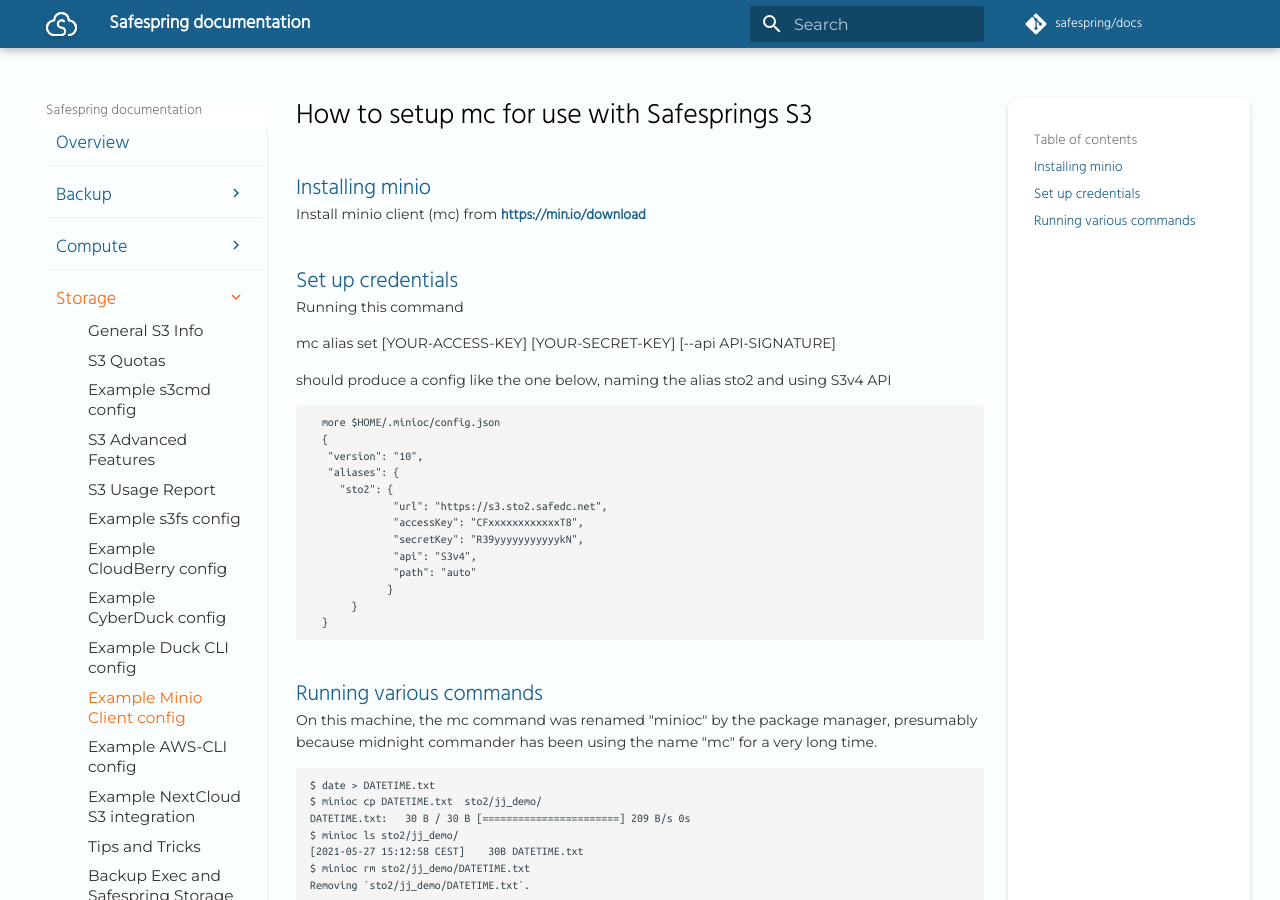
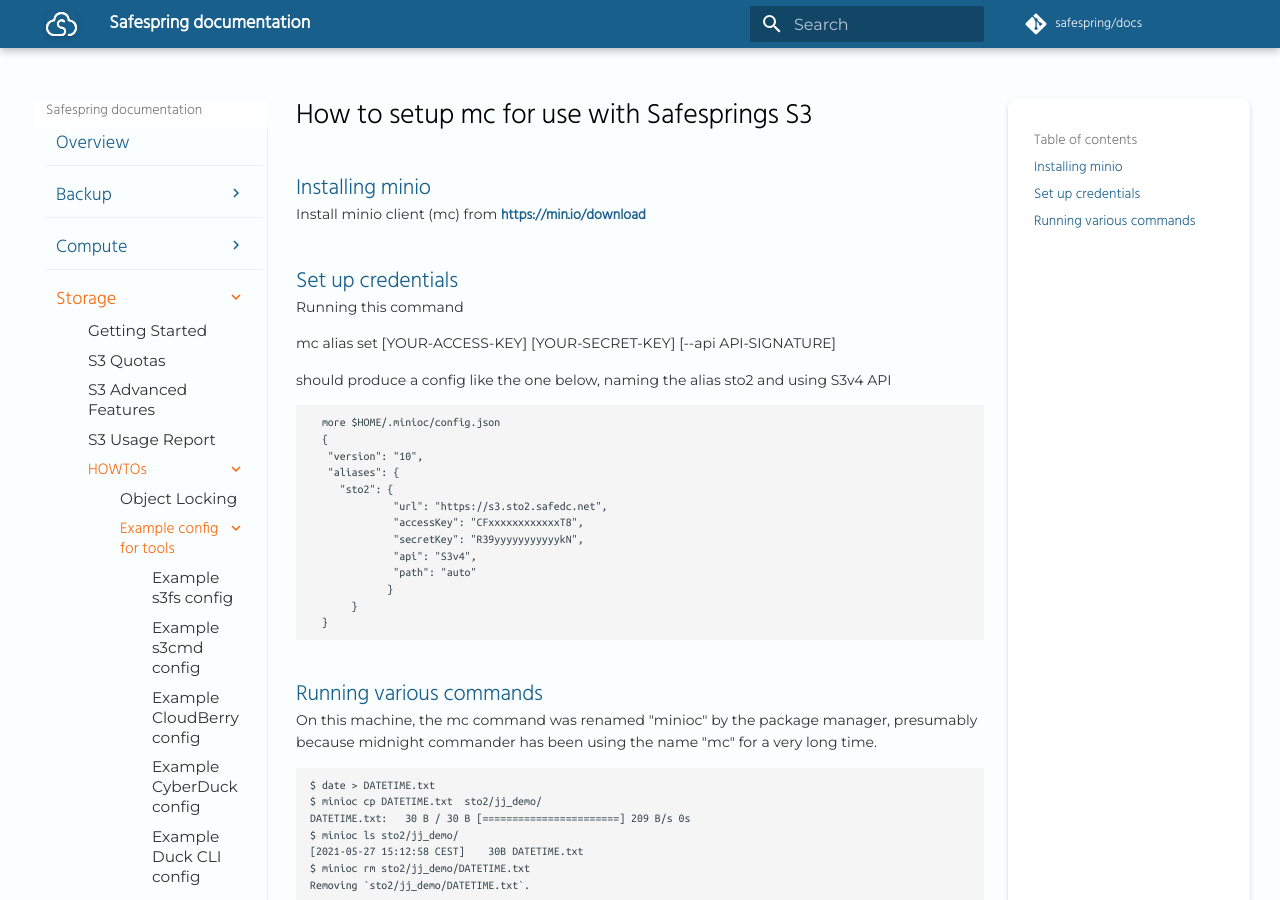
Before and after one commit to safespring/docs, an MkDocs documentation site: the page built from content/storage/howto/configs/minio-client.md, in a window 1280 px wide and 900 px high. Built offline with MkDocs 1.6.1 and Material for MkDocs 9.7.7, drawn with Linux system fonts in a browser that asks for light colours; a script that is not in the unit is left out; comment, search, counter and statistics services are not loaded.

Commit message:
refresh storage docs

```diff
--- a/mkdocs.yml
+++ b/mkdocs.yml
@@ -109,22 +109,24 @@
           - Migrate instance to another project: "compute/howto/migrate-between-projects.md"
           - Taking snapshots of instances: "compute/howto/snapshotting-instances.md"
   - Storage:
-      - General S3 Info: "storage/generalinfo.md"
+      - Getting Started: "storage/getting-started.md"
       - S3 Quotas: "storage/quota.md"
-      - Example s3cmd config: "storage/s3cmd.md"
       - S3 Advanced Features: "storage/s3-advanced.md"
       - S3 Usage Report: "storage/usage-statistics.md"
-      - Example s3fs config: "storage/s3fs.md"
-      - Example CloudBerry config: "storage/cloudberry.md"
-      - Example CyberDuck config: "storage/cyberduck.md"
-      - Example Duck CLI config: "storage/duck-cli.md"
-      - Example Minio Client config: "storage/minio-client.md"
-      - Example AWS-CLI config: "storage/aws-cli.md"
-      - Example NextCloud S3 integration: "storage/nextcloud-s3.md"
+      - HOWTOs:
+          - Object Locking: "storage/object-locking.md"
+          - Example config for tools:
+              - Example s3fs config: "storage/howto/configs/s3fs.md"
+              - Example s3cmd config: "storage/howto/configs/s3cmd.md"
+              - Example CloudBerry config: "storage/howto/configs/cloudberry.md"
+              - Example CyberDuck config: "storage/howto/configs/cyberduck.md"
+              - Example Duck CLI config: "storage/howto/configs/duck-cli.md"
+              - Example Minio Client config: "storage/howto/configs/minio-client.md"
+              - Example AWS-CLI config: "storage/howto/configs/aws-cli.md"
+              - Example NextCloud S3 integration: "storage/howto/configs/nextcloud-s3.md"
       - Tips and Tricks: "storage/tips-n-tricks.md"
       - Backup Exec and Safespring Storage: "storage/backup-exec.md"
       - Other Backends: "storage/other-backends.md"
-      - Object Locking: "storage/object-locking.md"
   - Status and support:
       - Roadmap: "service/roadmap.md"
       - Status information: "service/status.md"
```
Also changed, not shown: content/index.md (+4 -0 lines), content/storage/getting-started.md (renamed from content/storage/generalinfo.md, +22 -4 lines), content/storage/howto/configs/aws-cli.md (renamed from content/storage/aws-cli.md), content/storage/howto/configs/cloudberry.md (renamed from content/storage/cloudberry.md), content/storage/howto/configs/cyberduck.md (renamed from content/storage/cyberduck.md), content/storage/howto/configs/duck-cli.md (renamed from content/storage/duck-cli.md), content/storage/howto/configs/minio-client.md (renamed from content/storage/minio-client.md), content/storage/howto/configs/nextcloud-s3.md (renamed from content/storage/nextcloud-s3.md), content/storage/howto/configs/s3cmd.md (renamed from content/storage/s3cmd.md), content/storage/howto/configs/s3fs.md (renamed from content/storage/s3fs.md).
